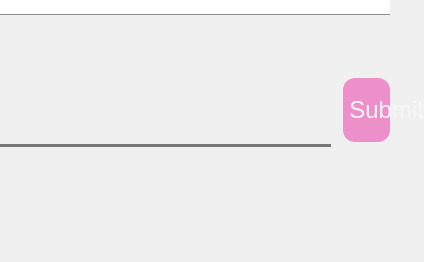
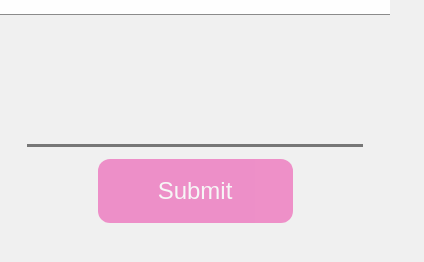
Before and after one commit to vartomas/weatherApp, a website built with Parcel: page index.html in a window 390 px wide. Shown: the part 50-312 px from the top of the page, 424 px wide, since content can reach past the window. Built offline with nearby package versions, Linux system fonts and the light colour scheme.

Commit message:
Update form.scss

```diff
--- a/src/cssComponents/form.scss
+++ b/src/cssComponents/form.scss
@@ -42,3 +42,19 @@ form {
         transition: all 0.5s;
     }
 }
+
+@media (max-width: 825px) {
+    form {
+        margin: 128px auto;
+        display: flex;
+        flex-direction: column;
+        align-items: center;
+        button {
+            align-self: center;
+            text-align: center;
+            margin-top: 12px;
+            margin-left: 0;
+            width: 50%;
+        }
+    }
+}
```
